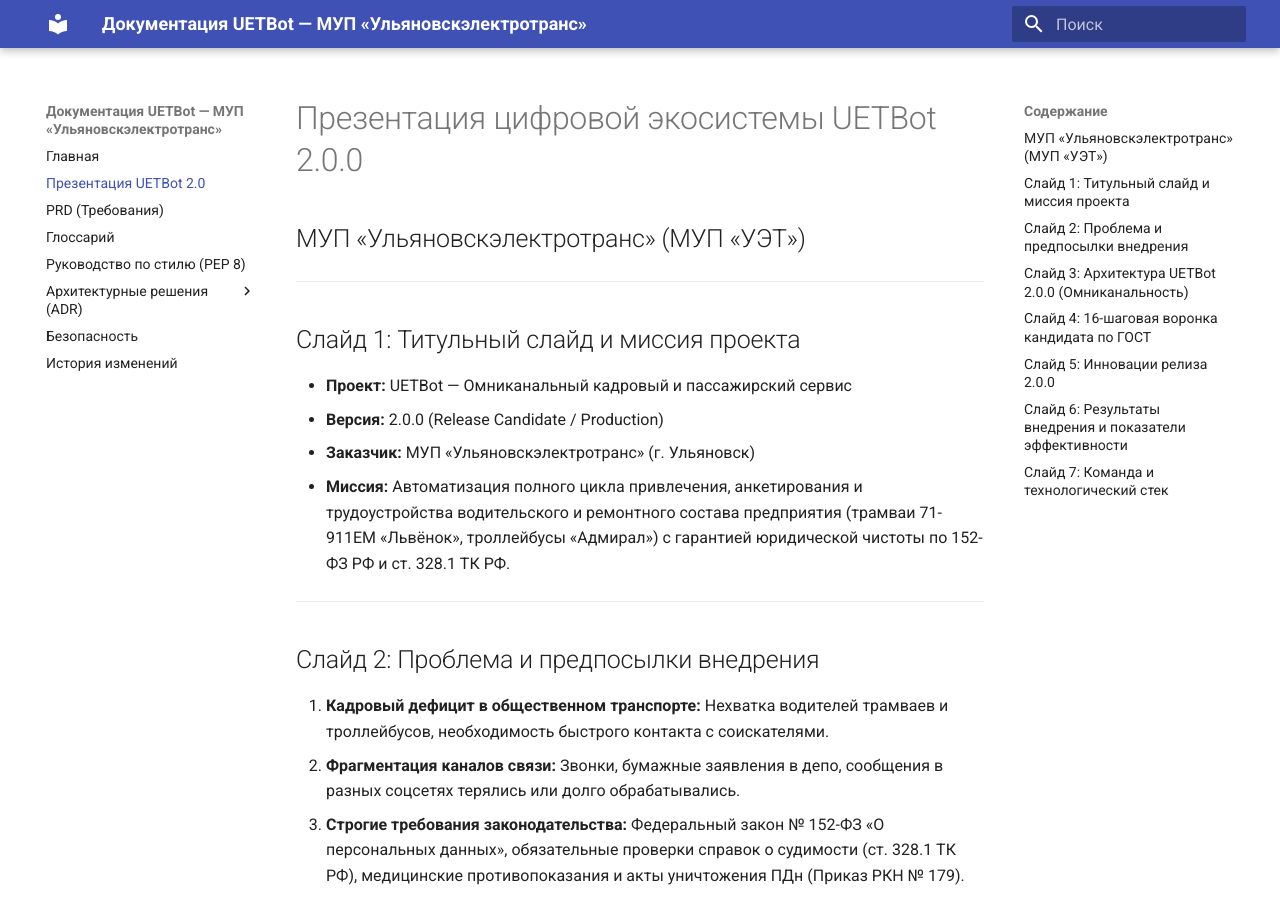
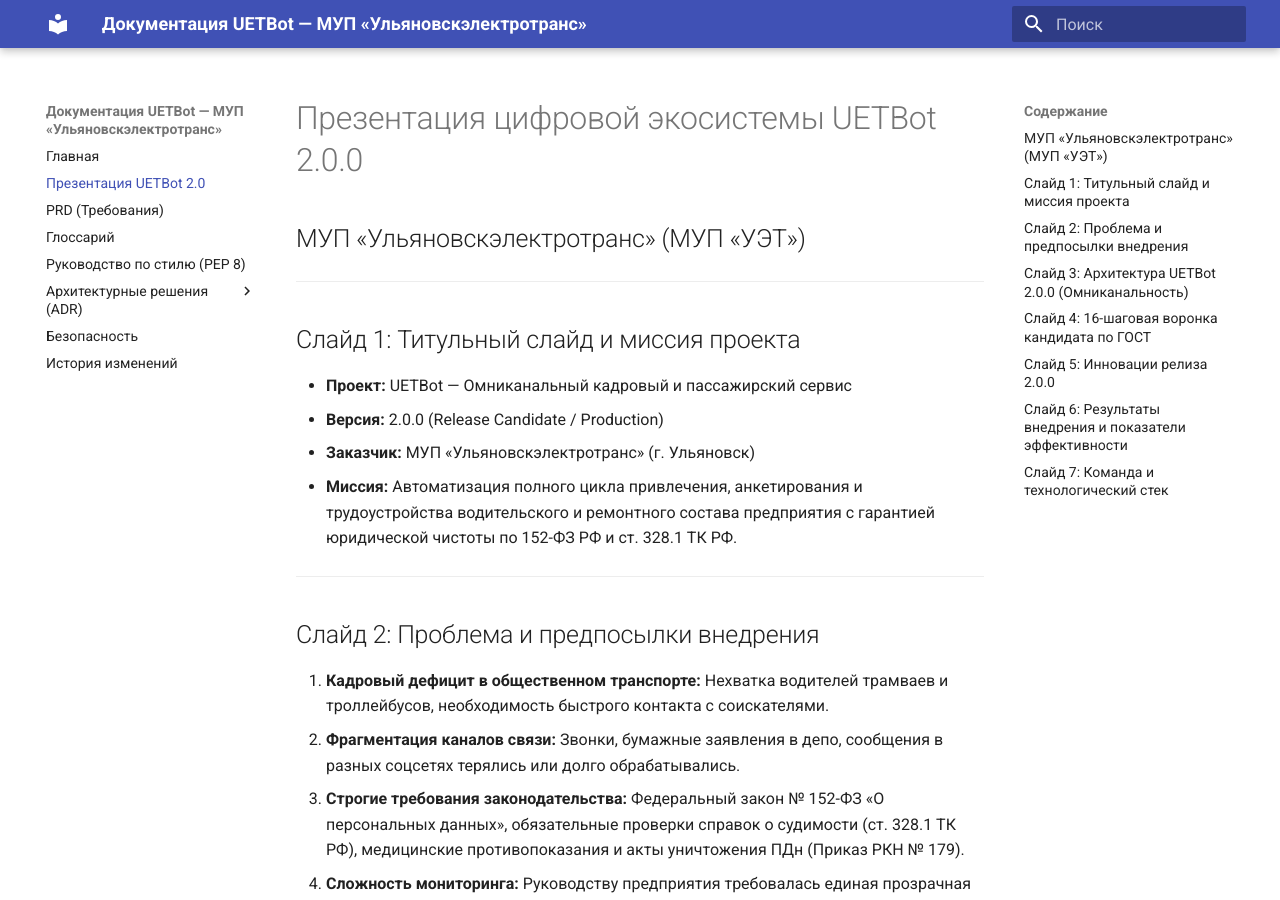
Before and after one commit to gamedich/uetbot, an MkDocs documentation site: the page built from docs/presentation.md, in a window 1280 px wide and 900 px high. Built offline with MkDocs 1.6.1 and Material for MkDocs 9.7.7, drawn with Linux system fonts in a browser that asks for light colours.

Commit message:
feat: add presentation documentation and update bot services, templates, and configuration

```diff
--- a/docs/presentation.md
+++ b/docs/presentation.md
@@ -7,7 +7,7 @@
 - **Проект:** UETBot — Омниканальный кадровый и пассажирский сервис
 - **Версия:** 2.0.0 (Release Candidate / Production)
 - **Заказчик:** МУП «Ульяновскэлектротранс» (г. Ульяновск)
-- **Миссия:** Автоматизация полного цикла привлечения, анкетирования и трудоустройства водительского и ремонтного состава предприятия (трамваи 71-911ЕМ «Львёнок», троллейбусы «Адмирал») с гарантией юридической чистоты по 152-ФЗ РФ и ст. 328.1 ТК РФ.
+- **Миссия:** Автоматизация полного цикла привлечения, анкетирования и трудоустройства водительского и ремонтного состава предприятия с гарантией юридической чистоты по 152-ФЗ РФ и ст. 328.1 ТК РФ.
 
 ---
 
```
